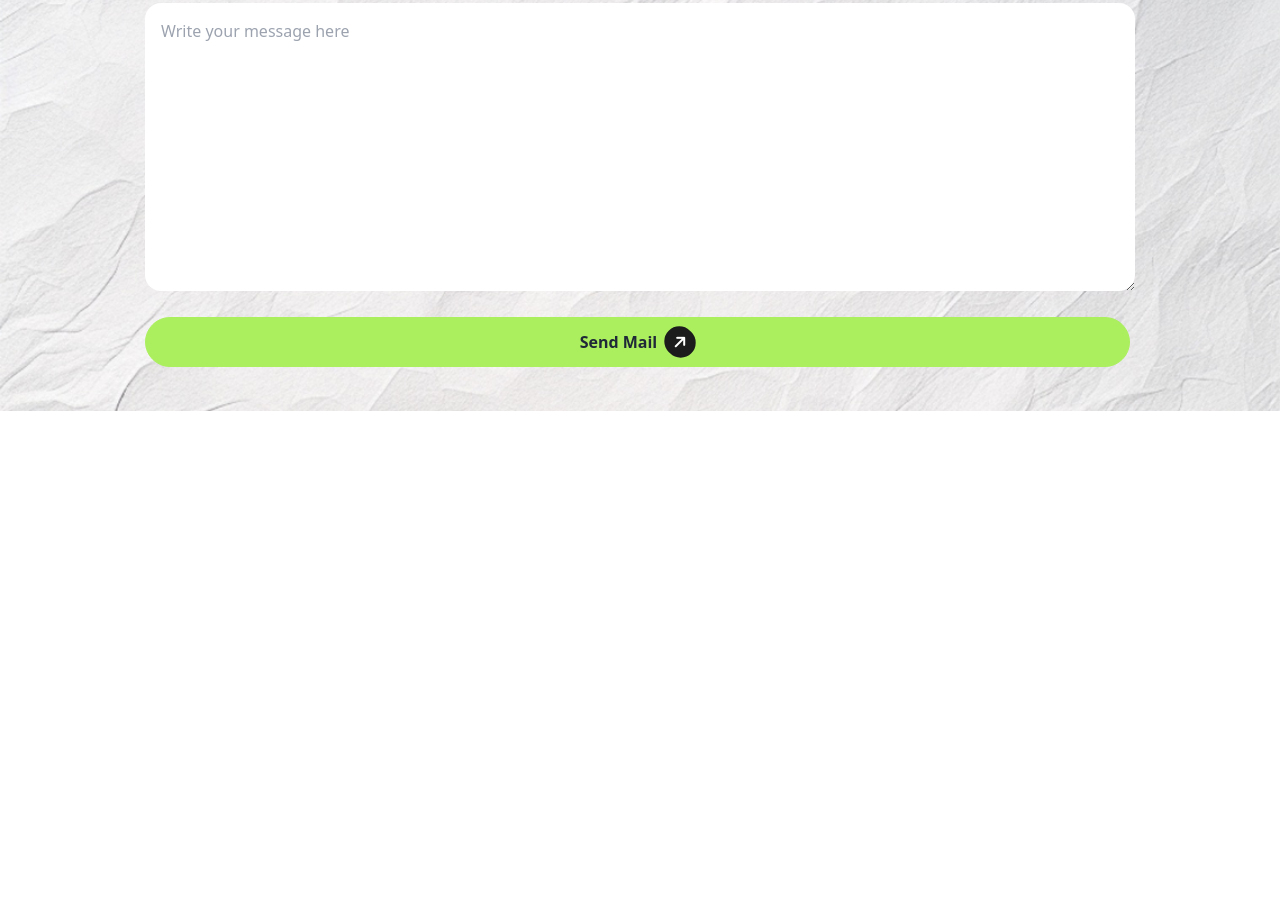
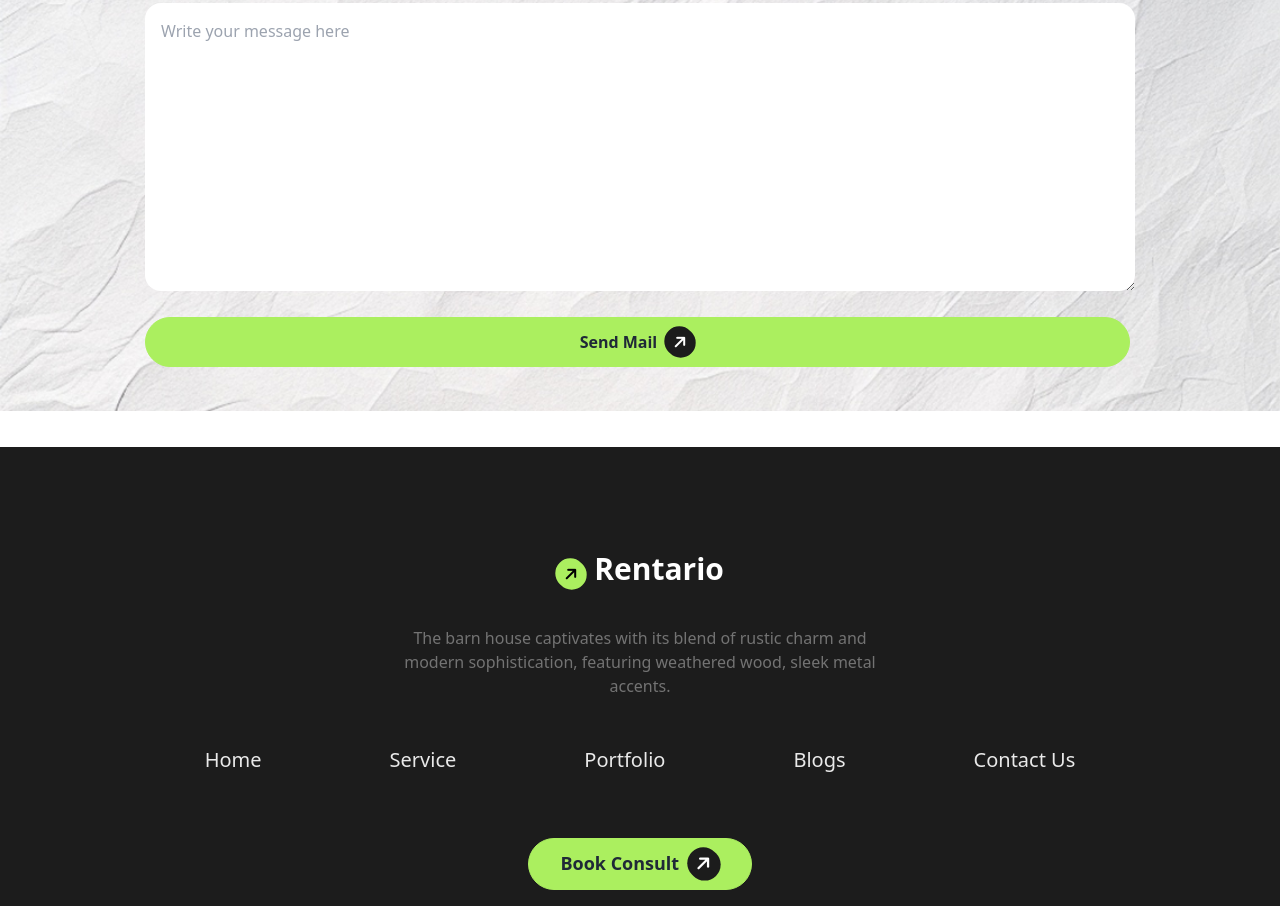
Before and after one commit to Ftamim003/Building-Construction, a plain HTML site: page index.html in a window 1280 px wide. Shown: the part 3369-4275 px from the top of the page. Before the commit the page ends 3816 px from the top, so only its background shows below. Drawn offline with nearby package versions, Linux system fonts and the light colour scheme.

Commit message:
footer section done

```diff
--- a/index.html
+++ b/index.html
@@ -35,6 +35,9 @@
               'green-bg': 'rgb(164, 218, 195)',
               'blue-bg': 'rgb(119, 170, 234)',
               'green-rgb':'rgba(171, 239, 95, 0.2)',
+              'black-bg':'rgb(28, 28, 28)',
+              'footer-text':'rgb(115, 115, 115)',
+              'footer-text-white':'rgb(233, 233, 233)',
               'background-color':'linear-gradient(0.00deg, rgb(255, 255, 255),rgba(255, 255, 255, 0) 100%)',
 
             }
@@ -308,7 +311,7 @@
 
 
         <!-- Form Section -->
-        <div class="pt-9 mb-9 bg-no-repeat bg-cover" style="background-image: url(assets/bg.jpg) ">
+        <div class="pt-9 lg:mb-9 bg-no-repeat bg-cover" style="background-image: url(assets/bg.jpg) ">
           <div class="flex justify-center container mx-auto pb-7"  >
             <button >
               <a class="bg-green-rgb py-2 px-5 rounded-full font-bold ">
@@ -352,7 +355,26 @@
       </main>
 
       <!-- Footer section -->
-       <footer>
+       <footer class="bg-black-bg ">
+        <div class="flex justify-center ">
+          <button class=" w-full md:w-52 py-2 px-5 rounded-full font-bold text-white lg:mt-24 "> <i class="fa-solid fa-arrow-right -rotate-45 bg-arrow-bg rounded-full p-2 mr-1 text-black"></i> <span class="text-3xl">Rentario</span> </i></button>
+        </div>
+
+        <p class="pt-7 px-4 lg:px-96 text-center text-footer-text lg:pb-3">The barn house captivates with its blend of rustic charm and modern sophistication, featuring weathered wood, sleek metal accents.</p>
+
+        <div class="navbar-center flex  lg:flex lg:flex-row  justify-center items-center text-footer-text-white mt-9">
+          <ul class=" flex flex-col lg:flex lg:flex-row pb-7 lg:space-x-32 justify-center text-center">
+            <li class= " text-xl pb-3"><a>Home</a></li>
+            <li class=" text-xl pb-3"><a>Service</a></li>
+            <li class=" text-xl pb-3"><a>Portfolio</a></li>
+            <li class="text-xl pb-3"><a>Blogs</a></li>
+            <li class=" text-xl pb-1"><a>Contact Us</a></li>
+          </ul>
+        </div>
+
+        <div class=" mt-2 p-4 flex justify-center">
+          <button type="button" class="w-full lg:w-56 bg-arrow-bg py-2 px-5 rounded-full font-bold border border-arrow-bg text-lg">Book Consult <i class="fa-solid fa-arrow-right -rotate-45 bg-black-bg text-white rounded-full p-2 ml-1"></i></button>
+        </div>
 
        </footer>
 </body>
```
